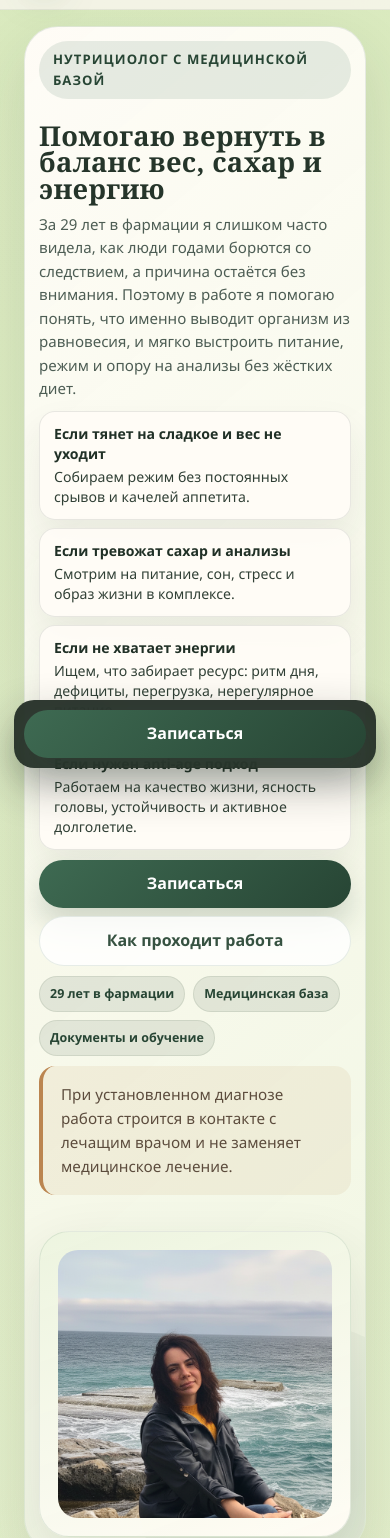
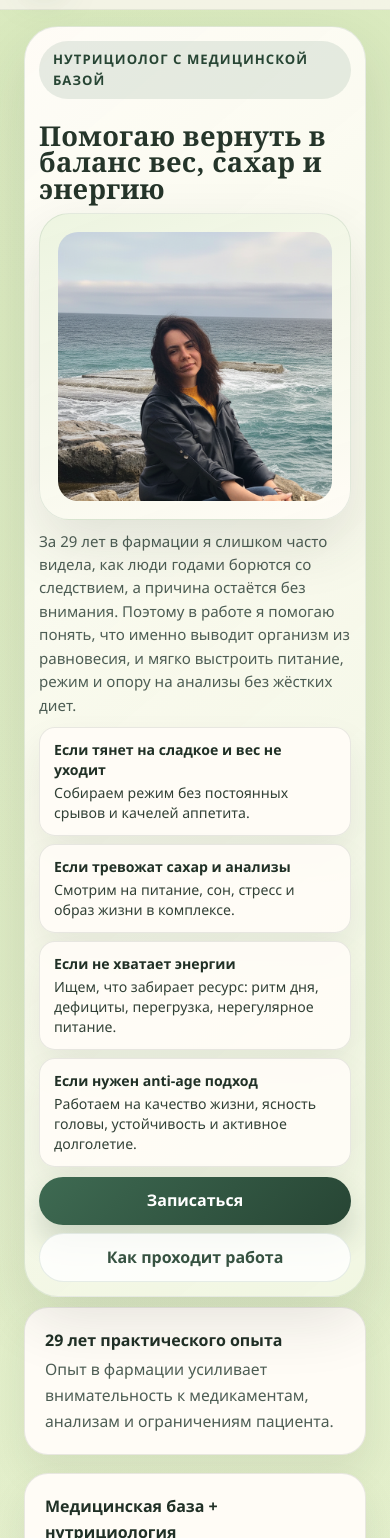
Before and after one commit to tznimas/batisheva, a plain HTML site: page 4.html in a window 390 px wide. Shown: the part 62-1600 px from the top of the page. Drawn offline with Linux system fonts and the light colour scheme.

Commit message:
Refine landing page layout

```diff
--- a/4.html
+++ b/4.html
@@ -45,7 +45,7 @@
     img { display: block; max-width: 100%; }
     a { color: inherit; text-decoration: none; }
     .container { width: min(1280px, calc(100vw - 48px)); margin: 0 auto; }
-    .section { padding: 76px 0; }
+    .section { padding: 57px 0; scroll-margin-top: 96px; }
     .section-soft { position: relative; }
     .section-soft::before {
       content: "";
@@ -192,16 +192,7 @@
       border: 1px solid rgba(62, 106, 82, 0.12);
       box-shadow: var(--shadow);
     }
-    .hero-shell::after {
-      content: "";
-      position: absolute;
-      inset: auto -90px -90px auto;
-      width: 320px;
-      height: 320px;
-      border-radius: 50%;
-      background: radial-gradient(circle, rgba(62, 106, 82, 0.16), rgba(62, 106, 82, 0));
-      pointer-events: none;
-    }
+    .hero-shell::after { content: none; }
     .hero-grid {
       position: relative;
       z-index: 1;
@@ -251,6 +242,7 @@
     }
 
     .portrait-wrap { position: relative; }
+    .portrait-wrap-inline { display: none; }
     .portrait-card {
       width: 100%;
       padding: 18px;
@@ -370,14 +362,16 @@
 
     @media (max-width: 1080px) {
       .hero-grid, .proof-grid, .cta-shell { grid-template-columns: 1fr; }
+      .hero-grid > .portrait-wrap { display: none; }
+      .portrait-wrap-inline { display: block; }
       .results-grid, .steps-grid, .docs-grid { grid-template-columns: repeat(2, minmax(0, 1fr)); }
     }
     @media (max-width: 860px) {
-      body { padding-bottom: 86px; }
-      .section { padding: 64px 0; }
+      .section { padding: 48px 0; scroll-margin-top: 84px; }
       .nav { display: none; }
       .header-row > .btn { display: none; }
       .hero-points, .signals-grid, .stats-row, .directions-grid, .content-grid, .faq-grid { grid-template-columns: 1fr; }
+      .hero-meta { display: none; }
       .header-row { align-items: start; padding: 14px 0; }
       .brand { gap: 12px; }
       .brand-badge {
@@ -388,7 +382,6 @@
       .brand-badge-letter { font-size: 1.35rem; }
       .hero-actions, .cta-actions { flex-direction: column; }
       .hero-actions .btn, .cta-actions .btn { width: 100%; }
-      .mobile-bar { display: block; }
     }
     @media (max-width: 640px) {
       h1 { font-size: clamp(1.55rem, 7vw, 2.05rem); max-width: 100%; }
@@ -433,6 +426,11 @@
             <div class="hero-copy">
               <p class="eyebrow">Нутрициолог с медицинской базой</p>
               <h1>Помогаю вернуть в баланс вес, сахар и энергию</h1>
+              <div class="portrait-wrap portrait-wrap-inline">
+                <div class="portrait-card">
+                  <img src="photos/1.png" alt="Екатерина Батищева, нутрициолог">
+                </div>
+              </div>
               <p class="lead">
                 За 29 лет в фармации я слишком часто видела, как люди годами борются со следствием,
                 а причина остаётся без внимания. Поэтому в работе я помогаю понять,
@@ -457,7 +455,7 @@
                 <a class="pill" href="#documents">Документы и обучение</a>
               </div>
 
-              <p class="hero-note">При установленном диагнозе работа строится в контакте с лечащим врачом и не заменяет медицинское лечение.</p>
+
             </div>
 
             <div class="portrait-wrap">
@@ -470,15 +468,15 @@
 
         <div class="stats-row">
           <article class="stat-card">
-            <strong>29 лет практического опыта</strong>
+            <strong><a href="#proof">29 лет практического опыта</a></strong>
             <p>Опыт в фармации усиливает внимательность к медикаментам, анализам и ограничениям пациента.</p>
           </article>
           <article class="stat-card">
-            <strong>Медицинская база + нутрициология</strong>
+            <strong><a href="#proof">Медицинская база + нутрициология</a></strong>
             <p>Фундаментальное образование сочетается с дополнительным обучением по диабету и age management.</p>
           </article>
           <article class="stat-card">
-            <strong>Спокойный, системный подход</strong>
+            <strong><a href="#approach">Спокойный, системный подход</a></strong>
             <p>Без запугивания и крайностей: пошаговая работа под реальную жизнь, а не под идеальную схему.</p>
           </article>
         </div>
@@ -581,7 +579,7 @@
             <p>Работаем не только с тарелкой, но и с насыщением, режимом, стрессом, восстановлением и причинами набора веса.</p>
           </article>
           <article class="direction-card">
-            <span class="tag warm-tag">Active age</span>
+            <span class="tag warm-tag">Anti age</span>
             <h3>Энергия, сон, восстановление и anti-age</h3>
             <p>Для тех, кто хочет не просто похудеть, а сохранить ясность головы, устойчивость и качество жизни в долгую.</p>
           </article>
@@ -592,7 +590,7 @@
     <section id="approach" class="section">
       <div class="container">
         <div class="section-head">
-          <p class="eyebrow">Как проходит работа</p>
+          <p class="eyebrow">Формат работы</p>
           <h2>Как проходит работа</h2>
           <p>Формат работы можно адаптировать под запрос. Ниже - базовая логика взаимодействия, которую затем можно уточнить по длительности, стоимости и формату сопровождения.</p>
         </div>
@@ -627,7 +625,7 @@
         <div class="proof-grid">
           <div>
             <div class="section-head">
-              <p class="eyebrow">Почему мне доверяют</p>
+              <p class="eyebrow">Доверие</p>
               <h2>Почему мне доверяют</h2>
               <p>Сочетаю медицинскую базу, опыт в фармации и современный нутрициологический подход к питанию и образу жизни.</p>
             </div>
```
